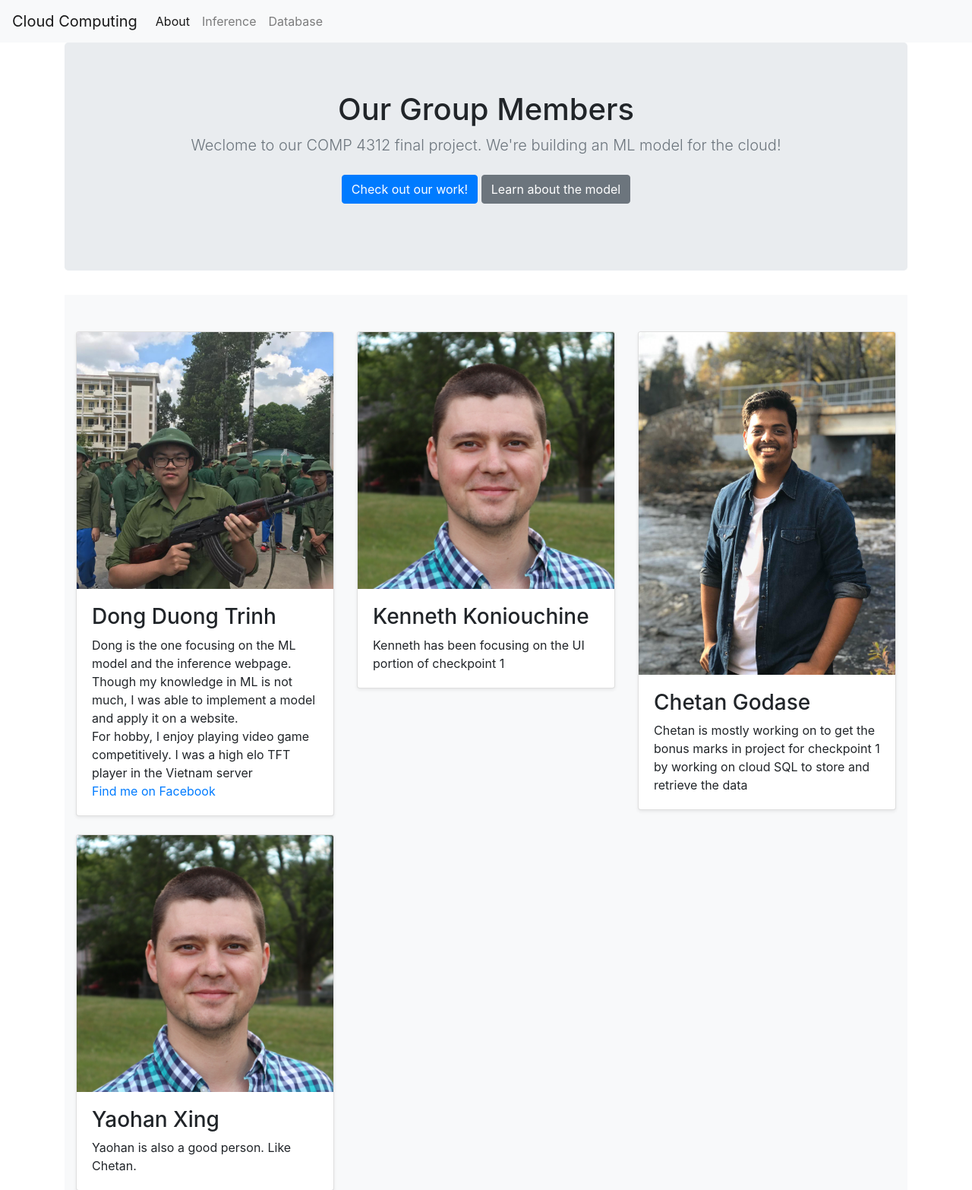
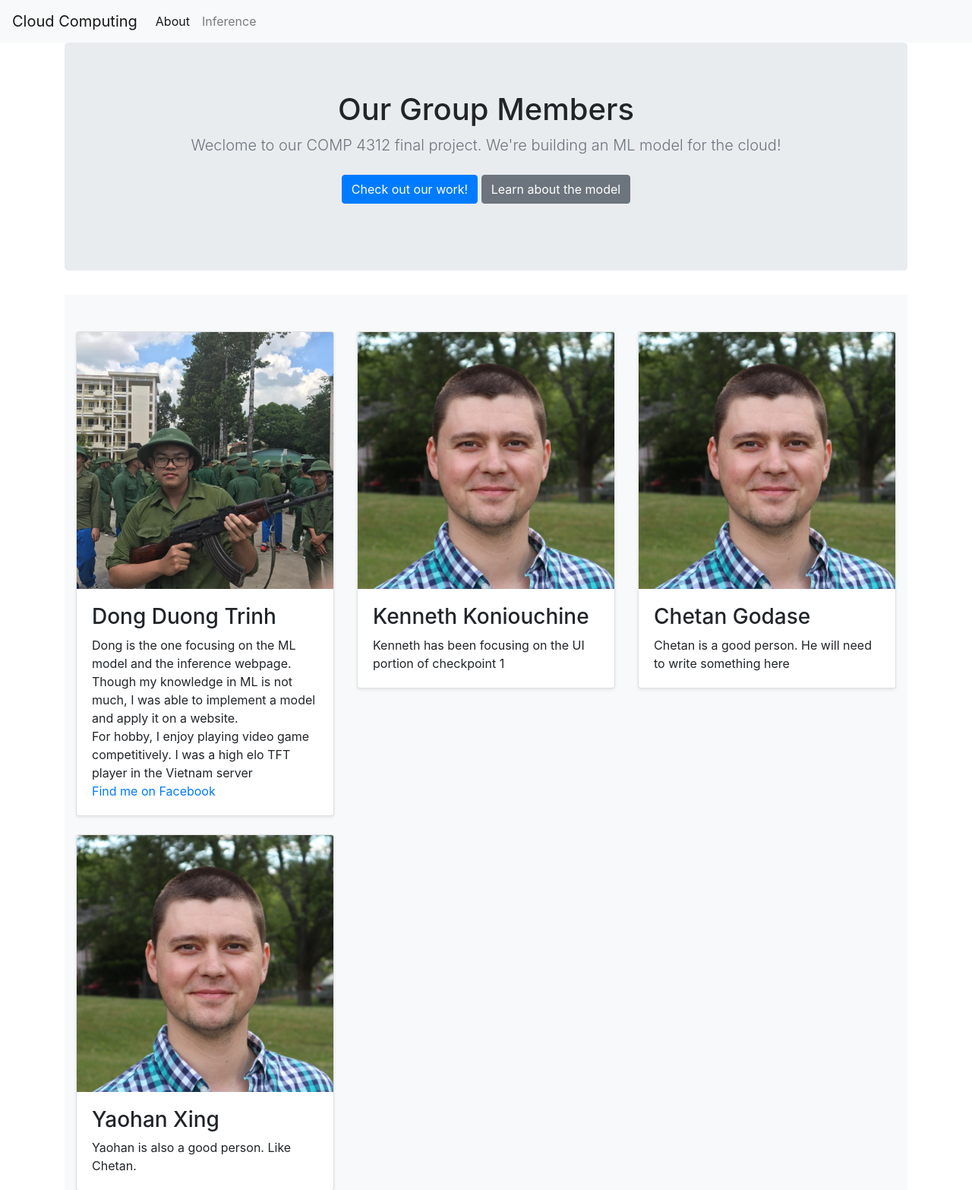
Before and after one commit to Chetan-Godase/cloud-computing-sapm-or-ham, a Flask app: page / in a window 1280 px wide. Shown: the top 1566 px of the page at 76% size. Run offline with Flask 2, Linux system fonts and the light colour scheme; parts of the project's set-up code (start-up, migrations or seed data) failed here and were passed over; some libraries are stand-ins or nearby versions.

Commit message:
Revert "Frist Commit"
This reverts commit 2d390edab61f43881160c96f658c16efd3e82281.

```diff
--- a/app.py
+++ b/app.py
@@ -10,7 +10,6 @@ import signal
 import datetime
 import sys
 import shlex
-import pymysql
 
 argparser = argparse.ArgumentParser(sys.argv[0])
 
@@ -63,38 +62,10 @@ def index():
     return render_template("index.html")
 
 
-
 @app.route('/about')
 def about():
     return render_template("about.html")
 
-@app.route('/database')
-def database():
-    # When deployed to App Engine, the `GAE_ENV` environment variable will be
-    # set to `standard`
-    if os.environ.get('GAE_ENV') == 'standard':
-        # If deployed, use the local socket interface for accessing Cloud SQL
-        unix_socket = '/cloudsql/{}'.format(db_connection_name)
-        cnx = pymysql.connect(user=db_user, password=db_password,
-                              unix_socket=unix_socket, db=db_name)
-    else:
-        # If running locally, use the TCP connections instead
-        # Set up Cloud SQL Proxy (cloud.google.com/sql/docs/mysql/sql-proxy)
-        # so that your application can use 127.0.0.1:3306 to connect to your
-        # Cloud SQL instance
-        host = '127.0.0.1'
-        cnx = pymysql.connect(user=db_user, password=db_password,
-                              host=host, db=db_name)
-
-    with cnx.cursor() as cursor:
-        cursor.execute('select demo_txt from demo_tbl;')
-        result = cursor.fetchall()
-        current_msg = result[0][0]
-    cnx.close()
-
-    return str(current_msg)
-    # [END gae_python37_cloudsql_mysql]
-    return render_template("database.html")
 
 @app.route('/inference', methods=('GET', 'POST'))
 def inference():
--- a/requirements.txt
+++ b/requirements.txt
@@ -45,12 +45,9 @@ pickleshare==0.7.5
 Pillow==7.2.0
 prometheus-client==0.8.0
 prompt-toolkit==3.0.7
-psycopg2==2.8.3
-psycopg2-binary==2.8.3
 ptyprocess==0.6.0
 pycparser==2.20
 Pygments==2.7.1
-PyMySQL==0.9.3
 pyparsing==2.4.7
 pyrsistent==0.17.3
 python-dateutil==2.8.1
@@ -61,7 +58,6 @@ scikit-learn==0.23.2
 scipy==1.5.2
 Send2Trash==1.5.0
 six==1.15.0
-SQLAlchemy==1.3.8
 terminado==0.9.1
 testpath==0.4.4
 threadpoolctl==2.1.0
--- a/templates/base.html
+++ b/templates/base.html
@@ -24,9 +24,6 @@
             <li class="nav-item">
                 <a class="nav-link" href="{{url_for('inference')}}">Inference</a>
             </li>
-                <li class="nav-item">
-                <a class="nav-link" href="{{url_for('database')}}">Database</a>
-            </li>
             </ul>
         </div>
     </nav>
--- a/templates/index.html
+++ b/templates/index.html
@@ -43,10 +43,10 @@
 <!--                Chetan-->
                 <div class="col-md-4">
                   <div class="card mb-4 shadow-sm">
-                    <img class="card-img-top" width="100%" height="auto" src="../static/images/chetan.jpg">
+                    <img class="card-img-top" width="100%" height="auto" src="../static/images/ken-headshot.jpg">
                     <div class="card-body">
                       <h3>Chetan Godase</h3>
-                      <p class="card-text">Chetan is mostly working on to get the bonus marks in project for checkpoint 1 by working on cloud SQL to store and retrieve the data</p>
+                      <p class="card-text">Chetan is a good person. He will need to write something here</p>
                     </div>
                   </div>
                 </div>
```
Also changed, not shown: app.yaml (deleted, +0 -9 lines), templates/database.html (deleted, +0 -19 lines), static/images/chetan.jpg (deleted).
